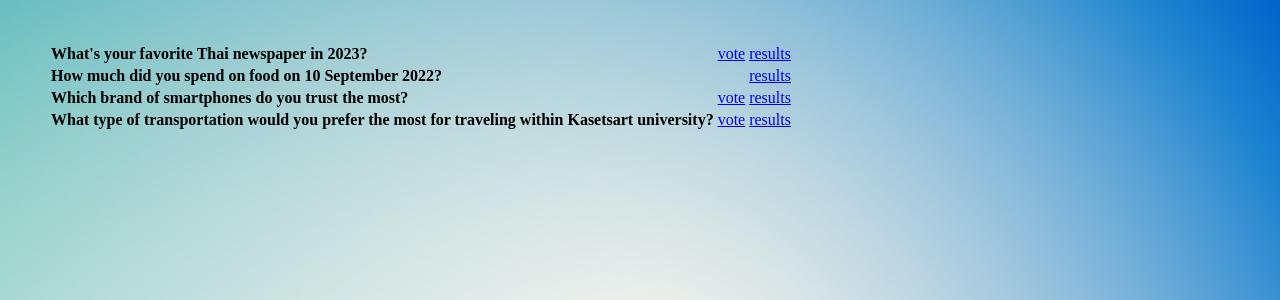
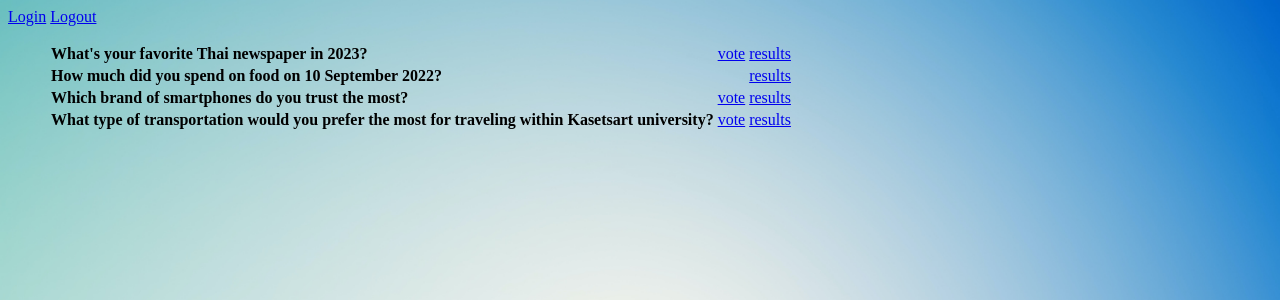
Before and after one commit to Siripa-Maneein/ku-polls, a Django app: page /polls/ in a window 1280 px wide. Shown: the top 300 px of the page. Run offline with Django 4.2, Linux system fonts and the light colour scheme; data comes from the database, SQL or seed files in the repository; both versions use the stored data as it was after the commit.

Commit message:
Add login and logout links on top of each page.

```diff
--- a/polls/templates/polls/detail.html
+++ b/polls/templates/polls/detail.html
@@ -1,6 +1,9 @@
 {% load static %}
 
 <link rel="stylesheet" href="{% static 'polls/style.css' %}">
+
+<a href="{% url 'login'%}?next={{request.path}}">Login</a>
+<a href="{% url 'logout'%}">Logout</a>
 
 <form action="{% url 'polls:vote' question.id %}" method="post">
 {% csrf_token %}
--- a/polls/templates/polls/index.html
+++ b/polls/templates/polls/index.html
@@ -1,6 +1,9 @@
 {% load static %}
 
 <link rel="stylesheet" href="{% static 'polls/style.css' %}">
+
+<a href="{% url 'login'%}?next={{request.path}}">Login</a>
+<a href="{% url 'logout'%}">Logout</a>
 
 <br>
 {% if messages %}
--- a/polls/templates/polls/results.html
+++ b/polls/templates/polls/results.html
@@ -1,6 +1,9 @@
 {% load static %}
 
 <link rel="stylesheet" href="{% static 'polls/style.css' %}">
+
+<a href="{% url 'login'%}?next={{request.path}}">Login</a>
+<a href="{% url 'logout'%}">Logout</a>
 
 <fieldset>
     <legend> <h2>{{ question.question_text }}</h2> </legend>
--- a/templates/registration/login.html
+++ b/templates/registration/login.html
@@ -15,3 +15,5 @@
 </p>
 </body>
 </html>
+
+<a href="javascript:history.back()"> Continue without login </a>
```
Also changed, not shown: db.sqlite3.
